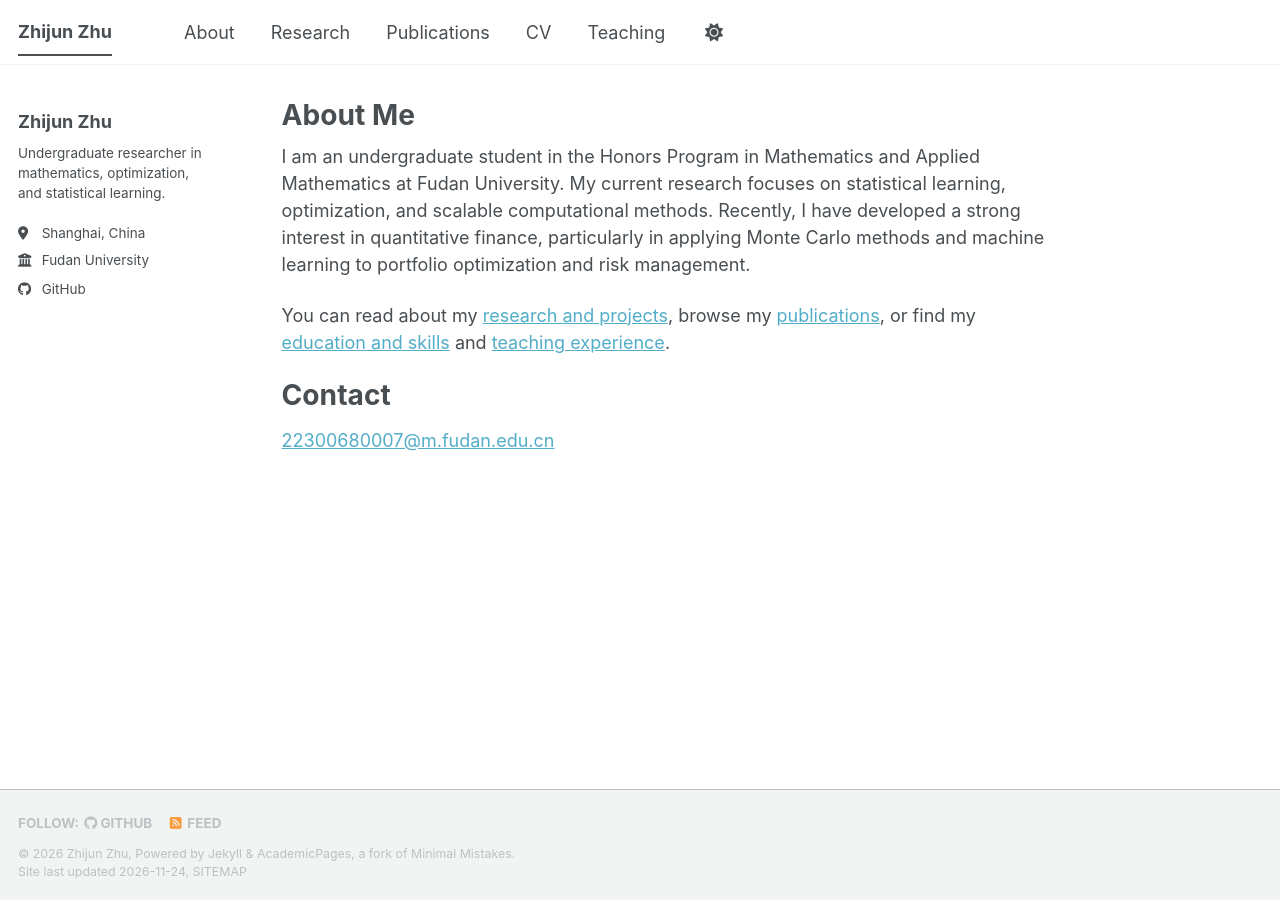
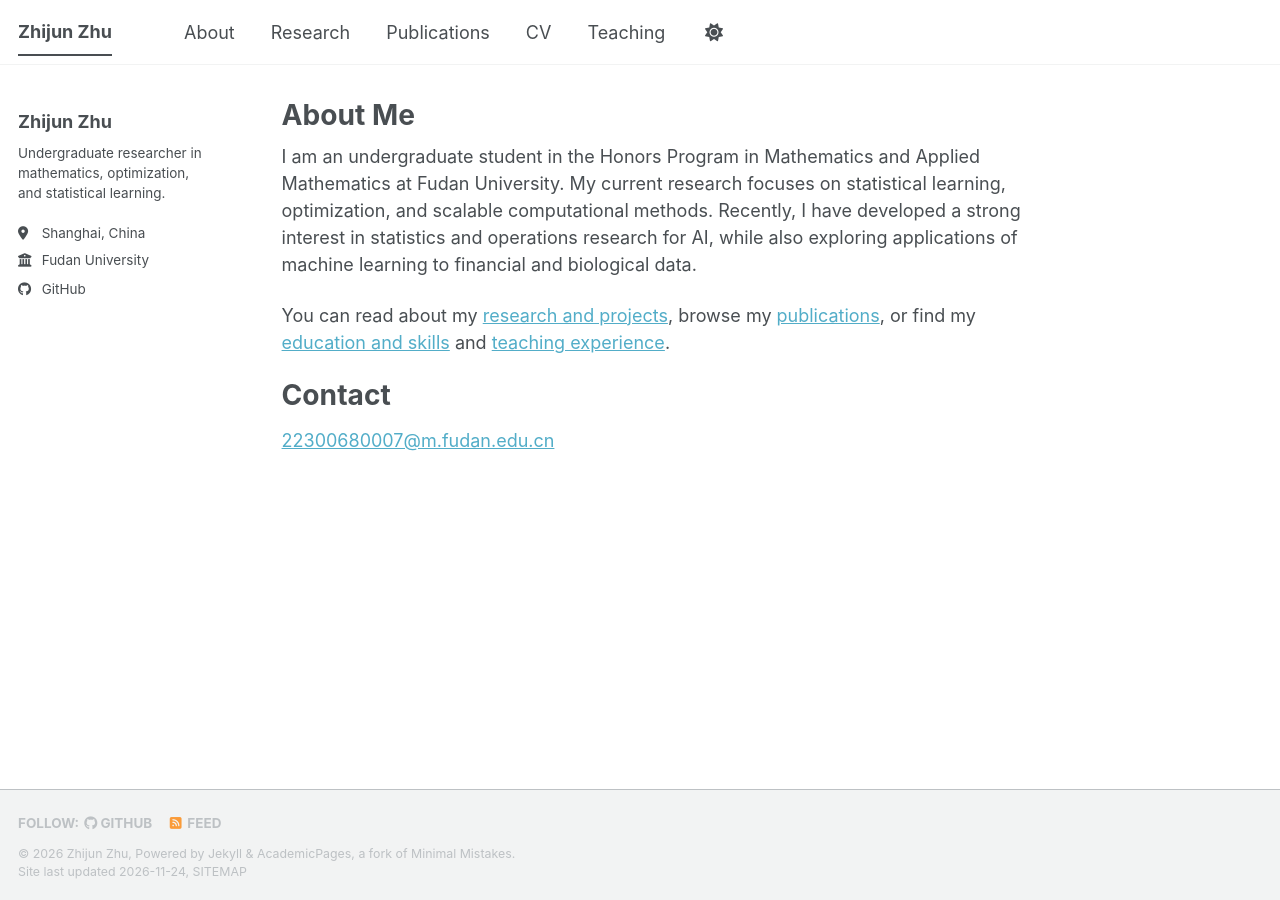
Before and after one commit to zzjpp/zzjpp.github.io, a Jekyll site: the page built from _pages/about.md, in a window 1280 px wide. Built offline with Jekyll 4.4.1, drawn with Linux system fonts in a browser that asks for light colours; a style sheet for code colours, icons or effects is not loaded.

Commit message:
Update homepage interests in statistics and OR for AI

```diff
--- a/_pages/about.md
+++ b/_pages/about.md
@@ -7,7 +7,7 @@ redirect_from:
   - /about.html
 ---
 
-I am an undergraduate student in the Honors Program in Mathematics and Applied Mathematics at Fudan University. My current research focuses on statistical learning, optimization, and scalable computational methods. Recently, I have developed a strong interest in quantitative finance, particularly in applying Monte Carlo methods and machine learning to portfolio optimization and risk management.
+I am an undergraduate student in the Honors Program in Mathematics and Applied Mathematics at Fudan University. My current research focuses on statistical learning, optimization, and scalable computational methods. Recently, I have developed a strong interest in statistics and operations research for AI, while also exploring applications of machine learning to financial and biological data.
 
 You can read about my [research and projects]({{ '/research/' | relative_url }}), browse my [publications]({{ '/publications/' | relative_url }}), or find my [education and skills]({{ '/cv/' | relative_url }}) and [teaching experience]({{ '/teaching/' | relative_url }}).
 
```
